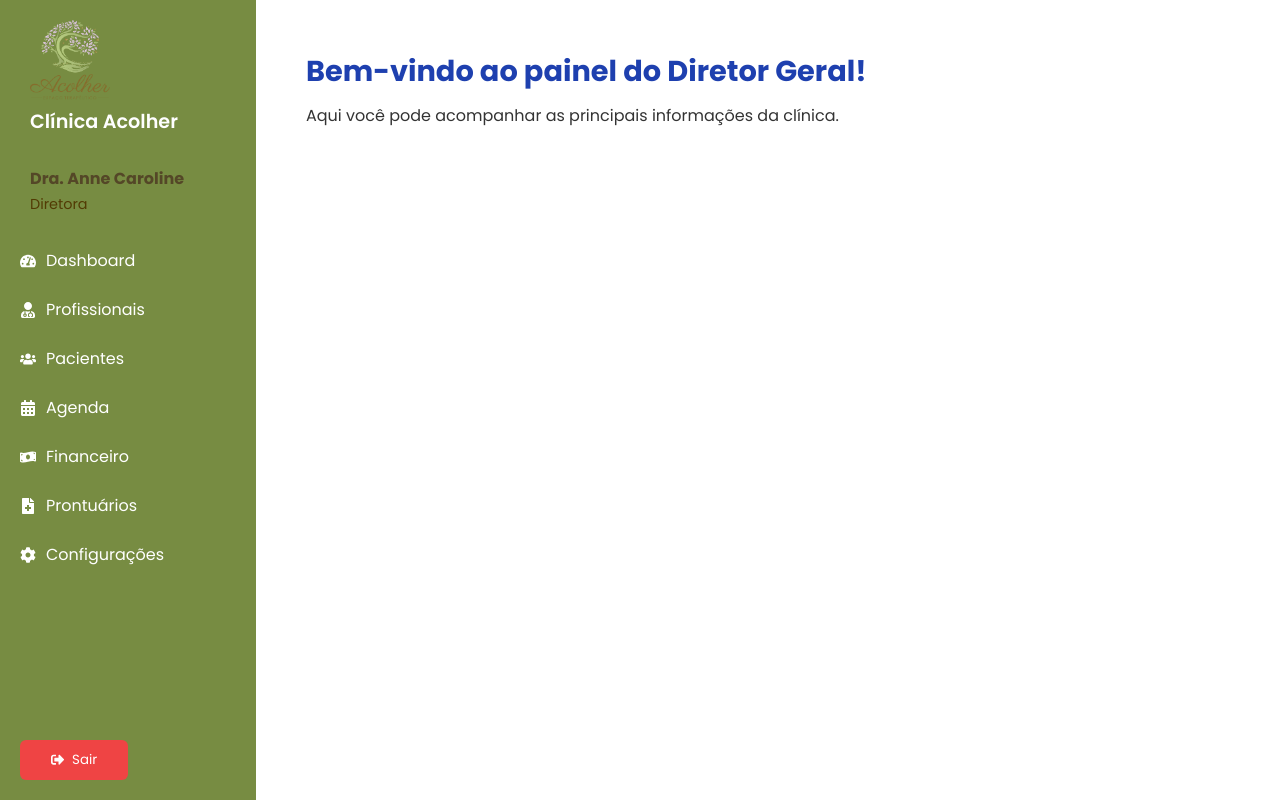
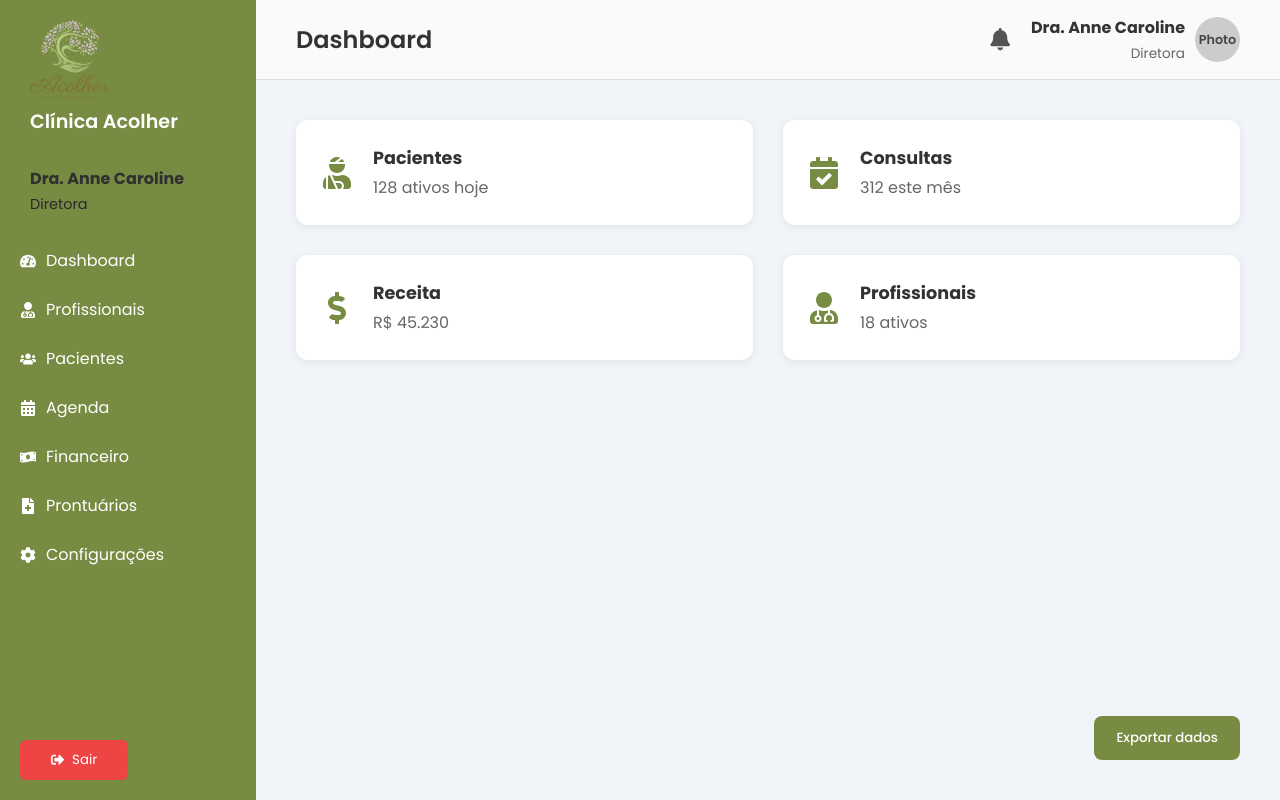
Before and after one commit to pedrovnsr/clinica-acolher, a React (Vite) app: page /dashboard in a window 1280 px wide. Built offline with nearby package versions, Linux system fonts and the light colour scheme.

Commit message:
Tela de dashboard implementada

```diff
--- a/src/components/Sidebar.tsx
+++ b/src/components/Sidebar.tsx
@@ -12,8 +12,8 @@ const Sidebar: React.FC = () => {
   </div>
 
   <div className="sidebar-user">
-    <p className="user-name">Dra. Anne Caroline</p>
-    <span className="user-role">Diretora</span>
+    <p className="user-name1"> Dra. Anne Caroline</p>
+    <span className="user-role1">Diretora</span>
   </div>
 
   <nav className="sidebar-menu">
--- a/src/pages/Dashboard.tsx
+++ b/src/pages/Dashboard.tsx
@@ -1,15 +1,74 @@
 import React from "react";
-import MainLayout from "../layouts/MainLayoyt";
-import "../styles/dashboard.css";
+import Sidebar from "../components/Sidebar";
+import "../styles/Dashboard.css";
+import { FaBell } from "react-icons/fa";
+import { FaUserInjured, FaCalendarCheck, FaDollarSign, FaUserMd } from "react-icons/fa";
 
 const Dashboard: React.FC = () => {
   return (
-    <MainLayout>
-      <div className="dashboard-container">
-        <h1>Bem-vindo ao painel do Diretor Geral!</h1>
-        <p>Aqui você pode acompanhar as principais informações da clínica.</p>
+    <div className="dashboard-container">
+      {/* Sidebar */}
+      <Sidebar />
+
+      {/* Main area */}
+      <div className="dashboard-main">
+        {/* Header */}
+        <header className="dashboard-header">
+          <h1 className="page-title">Dashboard</h1>
+
+          <div className="header-right">
+            <FaBell className="notification-icon" />
+
+            <div className="user-info">
+              <div className="user-details">
+                <span className="user-name">Dra. Anne Caroline</span>
+                <span className="user-role">Diretora</span>
+              </div>
+              <div className="user-photo">Photo</div>
+            </div>
+          </div>
+        </header>
+
+        {/* Content */}
+        <section className="dashboard-content">
+          <div className="cards-grid">
+            <div className="dashboard-card">
+              <FaUserInjured className="card-icon" />
+              <div className="card-info">
+                <h3>Pacientes</h3>
+                <p>128 ativos hoje</p>
+              </div>
+            </div>
+
+            <div className="dashboard-card">
+              <FaCalendarCheck className="card-icon" />
+              <div className="card-info">
+                <h3>Consultas</h3>
+                <p>312 este mês</p>
+              </div>
+            </div>
+
+            <div className="dashboard-card">
+              <FaDollarSign className="card-icon" />
+              <div className="card-info">
+                <h3>Receita</h3>
+                <p>R$ 45.230</p>
+              </div>
+            </div>
+
+            <div className="dashboard-card">
+              <FaUserMd className="card-icon" />
+              <div className="card-info">
+                <h3>Profissionais</h3>
+                <p>18 ativos</p>
+              </div>
+            </div>
+          </div>
+
+          <button className="export-button">Exportar dados</button>
+        </section>
       </div>
-    </MainLayout>
+    </div>
   );
 };
 
--- a/src/styles/dashboard.css
+++ b/src/styles/dashboard.css
@@ -1,13 +1,137 @@
 .dashboard-container {
-  padding: 20px;
+  display: flex;
+  height: 100vh;
 }
 
-.dashboard-container h1 {
-  color: #1e40af;
-  font-size: 1.8rem;
+.dashboard-main {
+  width: 80%;
+  display: flex;
+  flex-direction: column;
 }
 
-.dashboard-container p {
+.dashboard-header {
+  height: 10%;
+  display: flex;
+  justify-content: space-between;
+  align-items: center;
+  padding: 0 40px;
+  background-color: #f8fafc;
+  border-bottom: 1px solid #ddd;
+}
+
+.page-title {
+  font-size: 1.5rem;
   color: #333;
-  margin-top: 10px;
+  font-weight: 600;
 }
+
+.header-right {
+  display: flex;
+  align-items: center;
+  gap: 20px;
+}
+
+.notification-icon {
+  font-size: 1.4rem;
+  color: #555;
+  cursor: pointer;
+}
+
+.user-info {
+  display: flex;
+  align-items: center;
+  gap: 10px;
+}
+
+.user-details {
+  text-align: right;
+}
+
+.user-name {
+  display: block;
+  font-weight: bold;
+  color: #333;
+}
+
+.user-role {
+  font-size: 0.85rem;
+  color: #666;
+}
+
+.user-photo {
+  width: 45px;
+  height: 45px;
+  border-radius: 50%;
+  background-color: #ccc;
+  display: flex;
+  align-items: center;
+  justify-content: center;
+  font-size: 0.8rem;
+  font-weight: 600;
+  color: #444;
+}
+
+/* Conteúdo principal */
+.dashboard-content {
+  height: 90%;
+  padding: 40px;
+  background-color: #f1f5f9;
+  display: flex;
+  flex-direction: column;
+  justify-content: space-between;
+}
+
+/* Grid de cards */
+.cards-grid {
+  display: grid;
+  grid-template-columns: repeat(2, 1fr);
+  grid-gap: 30px;
+}
+
+.dashboard-card {
+  background-color: #ffffff;
+  border-radius: 12px;
+  padding: 25px;
+  display: flex;
+  align-items: center;
+  gap: 20px;
+  box-shadow: 0 2px 8px rgba(0,0,0,0.08);
+  transition: transform 0.2s ease;
+}
+
+.dashboard-card:hover {
+  transform: translateY(-4px);
+}
+
+.card-icon {
+  font-size: 2rem;
+  color: #778c42;
+}
+
+.card-info h3 {
+  font-size: 1.1rem;
+  color: #333;
+  margin-bottom: 4px;
+}
+
+.card-info p {
+  font-size: 1rem;
+  color: #666;
+}
+
+/* Botão Exportar */
+.export-button {
+  align-self: flex-end;
+  background-color: #778c42;
+  color: white;
+  border: none;
+  padding: 12px 22px;
+  border-radius: 8px;
+  cursor: pointer;
+  font-weight: 500;
+  transition: background 0.2s;
+}
+
+.export-button:hover {
+  background-color: #687b3a;
+}
--- a/src/styles/sidebar.css
+++ b/src/styles/sidebar.css
@@ -31,14 +31,14 @@
   margin-bottom: 10px; /* reduz espaçamento extra */
 }
 
-.user-name {
+.user-name1 {
   font-weight: bold;
-  color: #544727;
+  color: rgb(48, 48, 48);
 }
 
-.user-role {
+.user-role1 {
   font-size: 0.9rem;
-  color: #523b04;
+  color: #292928;
 }
 
 .sidebar-menu {
```
Also changed, not shown: 1 other file (tests, documents, lock files or other folders).
